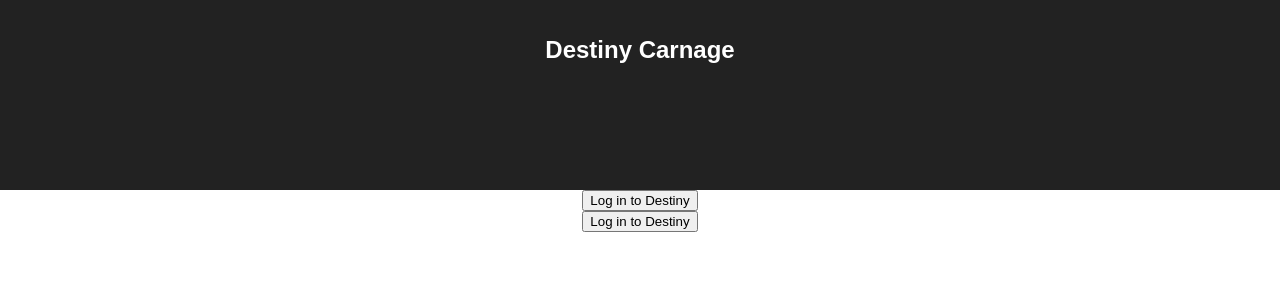
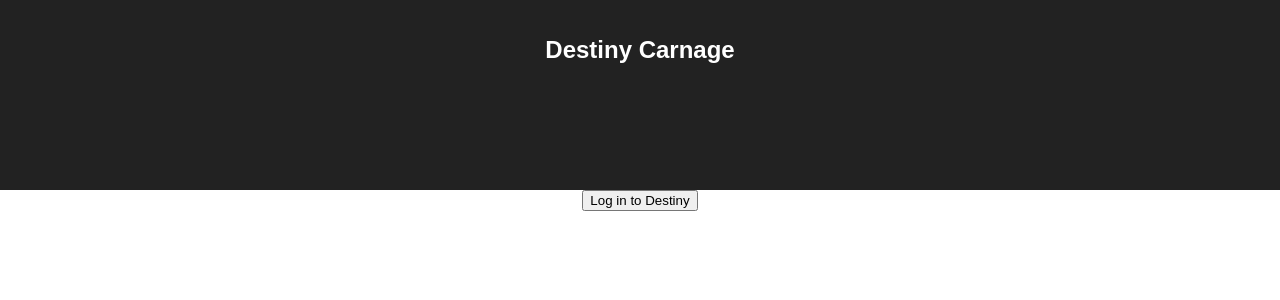
Before and after one commit to helleroy/destinycarnage, a React (Create React App) app: page /proxy in a window 1280 px wide. Shown: the top 300 px of the page. Built offline with nearby package versions, Linux system fonts and the light colour scheme.

Commit message:
Render routes exclusively

```diff
--- a/src/containers/App.js
+++ b/src/containers/App.js
@@ -1,5 +1,5 @@
 import React, { Component } from 'react';
-import { BrowserRouter, Route } from 'react-router-dom'
+import { BrowserRouter, Route, Switch } from 'react-router-dom'
 import { connect } from 'react-redux';
 import Home from './Home';
 import AuthCallback from './AuthCallback';
@@ -28,9 +28,11 @@
 
                         <h1 className="App-title">Destiny Carnage</h1>
                     </header>
-                    <Route path="/" component={Home}/>
-                    <Route path="/auth" component={AuthCallback}/>
-                    <Route path="/proxy" component={ProxyCaller}/>
+                    <Switch>
+                        <Route path="/" component={Home}/>
+                        <Route path="/auth" component={AuthCallback}/>
+                        <Route path="/proxy" component={ProxyCaller}/>
+                    </Switch>
                 </div>
             </BrowserRouter>
         );
```
